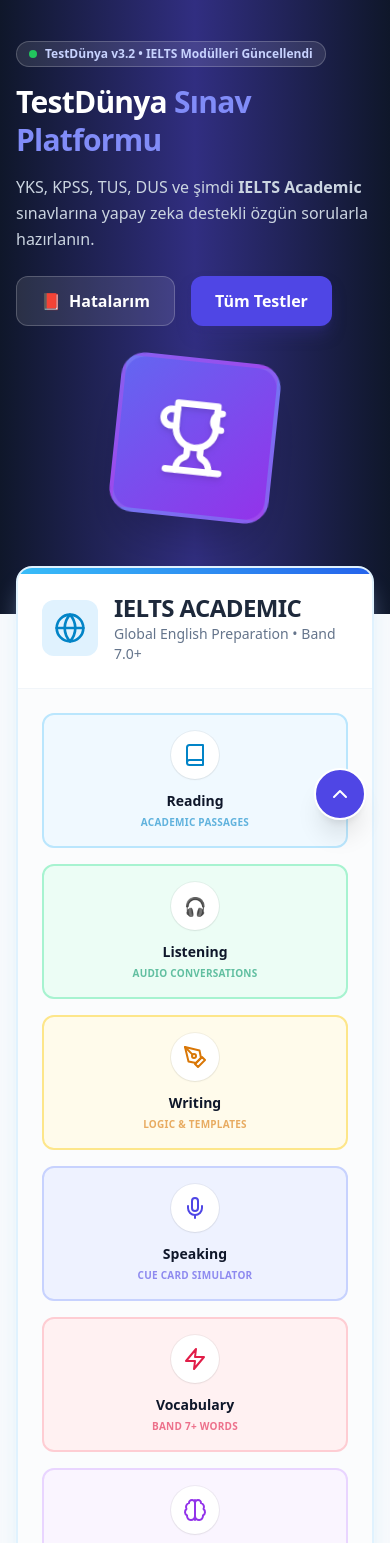
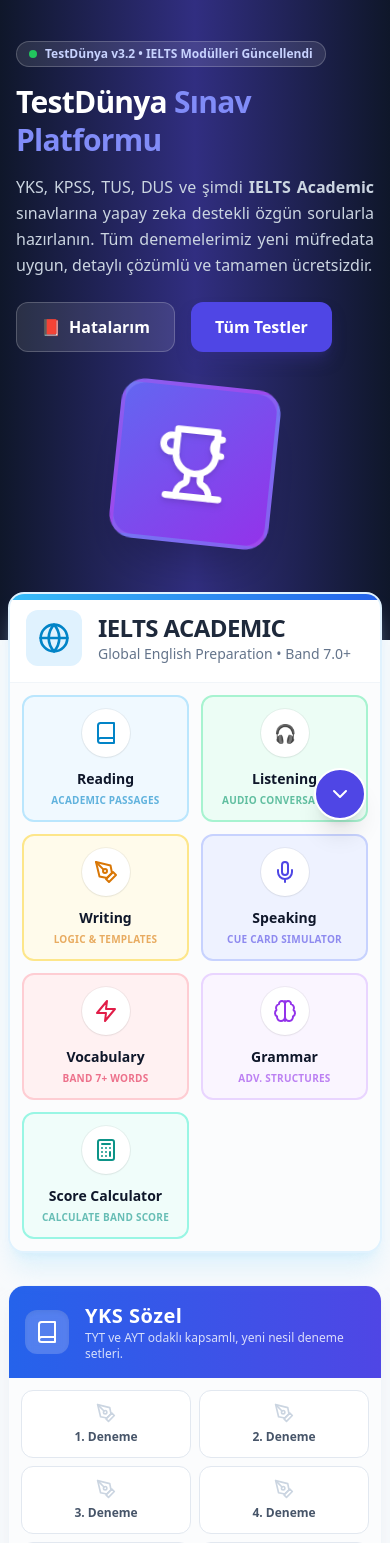
Before and after one commit to kuarkcoin/testdunya, a Next.js app: page / in a window 390 px wide. Shown: the top 1543 px of the page. Built offline with nearby package versions, Linux system fonts and the light colour scheme.

Commit message:
Update page.tsx

```diff
--- a/app/page.tsx
+++ b/app/page.tsx
@@ -53,9 +53,8 @@
 const Calculator = (props: React.SVGProps<SVGSVGElement>) => (
   <svg xmlns="http://www.w3.org/2000/svg" width="24" height="24" viewBox="0 0 24 24" fill="none" stroke="currentColor" strokeWidth="2" strokeLinecap="round" strokeLinejoin="round" {...props}><rect width="16" height="20" x="4" y="2" rx="2"/><line x1="8" x2="16" y1="6" y2="6"/><line x1="16" x2="16" y1="14" y2="18"/><path d="M16 10h.01"/><path d="M12 10h.01"/><path d="M8 10h.01"/><path d="M12 14h.01"/><path d="M8 14h.01"/><path d="M12 18h.01"/><path d="M8 18h.01"/></svg>
 );
-// Yeni: Yukarı Ok İkonu
 const ArrowUp = (props: React.SVGProps<SVGSVGElement>) => (
-  <svg xmlns="http://www.w3.org/2000/svg" width="24" height="24" viewBox="0 0 24 24" fill="none" stroke="currentColor" strokeWidth="2" strokeLinecap="round" strokeLinejoin="round" {...props}><path d="m18 15-6-6-6 6"/></svg>
+  <svg xmlns="http://www.w3.org/2000/svg" width="24" height="24" viewBox="0 0 24 24" fill="none" stroke="currentColor" strokeWidth="2" strokeLinecap="round" strokeLinejoin="round" {...props}><path d="m18 15-6-6-6 6" transform="rotate(180 12 12)" /></svg>
 );
 
 // --- SINAV AYARLARI ---
@@ -187,34 +186,28 @@
 export default function HomePage() {
   const [completed, setCompleted] = useState<CompletedExams>({});
 
-  // 1. VERİ OKUMA (GÜVENLİ PARSE)
+  // 1. GÜVENLİ VERİ OKUMA
   useEffect(() => {
     try {
       const savedData = localStorage.getItem('examTrackerData');
       if (savedData) {
         const parsed = JSON.parse(savedData);
-        // Basit bir tip kontrolü de ekleyebiliriz
         if (typeof parsed === 'object' && parsed !== null) {
           setCompleted(parsed);
         }
       }
     } catch (error) {
       console.error('localStorage veri okuma hatası:', error);
-      // Hata durumunda state'i sıfırla veya varsayılan bırak
       setCompleted({});
     }
   }, []);
 
   // 2. VERİ YAZMA (STATE DEĞİŞTİĞİNDE)
-  // Bu sayfa genellikle sadece okuma yapar ama yapıyı sağlam tutmak için
-  // completed değişirse kaydetme mantığını da ekliyoruz.
   useEffect(() => {
     try {
-      // Boş obje değilse veya initial load harici durumlarda kaydetmek isteyebilirsiniz.
-      // Ancak completed {} olsa bile kaydetmek (kullanıcı resetlediyse) gerekebilir.
-      // İlk render'da gereksiz yazmayı önlemek için kontrol eklenebilir ama
-      // modern tarayıcılarda bu işlem çok hızlıdır.
-      localStorage.setItem('examTrackerData', JSON.stringify(completed));
+      if (Object.keys(completed).length > 0) {
+        localStorage.setItem('examTrackerData', JSON.stringify(completed));
+      }
     } catch (e) {
       console.error('localStorage yazma hatası:', e);
     }
@@ -224,8 +217,9 @@
     <main className="min-h-screen bg-slate-50 font-sans text-slate-800">
 
       {/* --- HERO SECTION --- */}
-      <div className="bg-gradient-to-r from-slate-900 via-indigo-900 to-slate-900 text-white pb-24 pt-10 px-4 mb-8">
-        <div className="max-w-6xl mx-auto flex flex-col md:flex-row items-center justify-between gap-8">
+      {/* Güncelleme: max-w-7xl ve responsive padding */}
+      <div className="bg-gradient-to-r from-slate-900 via-indigo-900 to-slate-900 text-white pb-24 pt-10 px-4 md:px-8 mb-8">
+        <div className="max-w-7xl mx-auto flex flex-col md:flex-row items-center justify-between gap-8">
 
           <div className="space-y-4 md:w-2/3">
             <div className="inline-flex items-center gap-2 px-3 py-1 rounded-full bg-white/10 border border-white/20 text-xs font-semibold text-indigo-200">
@@ -239,8 +233,11 @@
             <h1 className="text-3xl md:text-5xl font-black tracking-tight leading-tight">
               TestDünya <span className="text-indigo-400">Sınav Platformu</span>
             </h1>
-            <p className="text-slate-300 text-base md:text-lg max-w-xl leading-relaxed">
+
+            {/* Güncelleme: text-justify ile sağ taraftaki boşlukları doldurma */}
+            <p className="text-slate-300 text-base md:text-lg max-w-2xl leading-relaxed text-justify">
               YKS, KPSS, TUS, DUS ve şimdi <strong>IELTS Academic</strong> sınavlarına yapay zeka destekli özgün sorularla hazırlanın.
+              Tüm denemelerimiz yeni müfredata uygun, detaylı çözümlü ve tamamen ücretsizdir.
             </p>
 
             <div className="flex flex-wrap gap-4 pt-2">
@@ -266,14 +263,15 @@
       </div>
 
       {/* --- MAIN CONTENT AREA --- */}
-      <div id="exams" className="max-w-6xl mx-auto px-4 -mt-20 space-y-10 pb-20 relative z-10">
+      {/* Güncelleme: max-w-7xl ve mobilde daha az padding (px-2) */}
+      <div id="exams" className="max-w-7xl mx-auto px-2 md:px-6 -mt-20 space-y-8 pb-20 relative z-10">
 
         {/* --- IELTS GLOBAL SECTION --- */}
         <section className="bg-white rounded-2xl shadow-xl shadow-sky-200/40 overflow-hidden border-2 border-sky-100 relative">
           <div className="absolute top-0 left-0 w-full h-1.5 bg-gradient-to-r from-sky-400 to-blue-600"></div>
 
           {/* Header */}
-          <div className="p-6 border-b border-slate-100 flex flex-col md:flex-row md:items-center justify-between gap-4">
+          <div className="p-4 md:p-6 border-b border-slate-100 flex flex-col md:flex-row md:items-center justify-between gap-4">
             <div className="flex items-center gap-4">
               <div className="p-3 bg-sky-100 text-sky-600 rounded-xl">
                 <Globe className="w-8 h-8" />
@@ -290,24 +288,22 @@
             </div>
           </div>
 
-          {/* IELTS Modules Grid - Responsive Ayarı Güncellendi */}
-          <div className="p-6 bg-slate-50/50 grid grid-cols-1 sm:grid-cols-2 lg:grid-cols-4 xl:grid-cols-7 gap-4">
+          {/* IELTS Modules Grid - Güncelleme: Mobilde p-3, Gap azaltıldı */}
+          <div className="p-3 md:p-6 bg-slate-50/50 grid grid-cols-2 lg:grid-cols-4 xl:grid-cols-7 gap-3 md:gap-4">
             {ieltsModules.map((module) => {
-              // Link Mantığı
               let linkHref = `/test/${module.id}`;
               if (module.id === 'ielts-speaking') linkHref = '/ielts/speaking';
               if (module.id === 'ielts-calculator') linkHref = '/ielts/calculator';
               if (module.id === 'ielts-listening') linkHref = '/ielts/listening';
               if (module.id === 'ielts-writing') linkHref = '/ielts/writing';
 
-              // Locked
               if (!module.active) {
                 return (
                   <div
                     key={module.id}
-                    className={`flex flex-col items-center justify-center p-4 rounded-xl border-2 ${module.bg} ${module.border} text-slate-400 cursor-not-allowed`}
+                    className={`flex flex-col items-center justify-center p-3 md:p-4 rounded-xl border-2 ${module.bg} ${module.border} text-slate-400 cursor-not-allowed`}
                     title="Yakında eklenecek"
-                    aria-disabled="true" // Erişilebilirlik
+                    aria-disabled="true"
                   >
                     <div className="mb-3 p-3 rounded-full bg-white/60 shadow-sm ring-1 ring-black/5">
                       <Lock className="w-6 h-6 opacity-70" />
@@ -318,12 +314,11 @@
                 );
               }
 
-              // Active
               return (
                 <Link
                   key={module.id}
                   href={linkHref}
-                  className={`flex flex-col items-center justify-center p-4 rounded-xl border-2 transition-all hover:-translate-y-1 hover:shadow-lg ${module.bg} ${module.border} ${module.color} h-full`}
+                  className={`flex flex-col items-center justify-center p-3 md:p-4 rounded-xl border-2 transition-all hover:-translate-y-1 hover:shadow-lg ${module.bg} ${module.border} ${module.color} h-full`}
                 >
                   <div className="mb-3 p-3 rounded-full bg-white shadow-sm ring-1 ring-black/5">
                     {module.icon}
@@ -343,7 +338,7 @@
             className="bg-white rounded-2xl shadow-xl shadow-slate-200/50 overflow-hidden border border-slate-100 transition-all hover:shadow-2xl hover:shadow-indigo-100/50"
           >
             {/* Header */}
-            <div className={`p-5 bg-gradient-to-r ${exam.gradient} text-white flex items-center justify-between`}>
+            <div className={`p-4 md:p-5 bg-gradient-to-r ${exam.gradient} text-white flex items-center justify-between`}>
               <div className="flex items-center gap-4">
                 <div className="p-2.5 bg-white/20 backdrop-blur-sm rounded-xl shadow-inner">
                   {exam.icon}
@@ -359,9 +354,9 @@
               </div>
             </div>
 
-            {/* Grid */}
-            <div className="p-6 bg-slate-50/50">
-              <div className="grid grid-cols-2 sm:grid-cols-4 md:grid-cols-5 lg:grid-cols-8 gap-3">
+            {/* Grid - Güncelleme: Mobilde p-3, Gap-2 */}
+            <div className="p-3 md:p-6 bg-slate-50/50">
+              <div className="grid grid-cols-2 sm:grid-cols-4 md:grid-cols-5 lg:grid-cols-8 gap-2 md:gap-3">
                 {Array.from({ length: exam.count }, (_, i) => i + 1).map((num) => {
                   const testLinkId = `${exam.prefix}-${num}`;
                   const isDone = (completed[exam.id] || []).includes(num);
@@ -402,7 +397,7 @@
                       key={num}
                       className="relative flex flex-col items-center justify-center py-3 px-2 rounded-xl border border-slate-100 bg-slate-50 text-slate-300 cursor-not-allowed overflow-hidden"
                       title="Bu test yakında eklenecektir."
-                      aria-disabled="true" // Erişilebilirlik
+                      aria-disabled="true"
                     >
                       <div className="mb-1.5 opacity-40">
                         <Lock className="w-5 h-5 text-slate-400" />
@@ -421,12 +416,14 @@
 
       {/* --- SEO & FEATURES SECTION --- */}
       <section className="bg-white border-t border-slate-100 py-16 px-4">
-        <div className="max-w-5xl mx-auto">
+        <div className="max-w-7xl mx-auto">
           <div className="text-center mb-12">
             <h2 className="text-3xl font-black text-slate-800 mb-4">Neden TestDünya?</h2>
-            <p className="text-slate-500 max-w-2xl mx-auto">
+            {/* Güncelleme: text-justify */}
+            <p className="text-slate-500 max-w-2xl mx-auto text-justify md:text-center">
               Sınavlara hazırlanırken ihtiyacınız olan her şey tek bir platformda.
-              YKS, KPSS, TUS, DUS ve şimdi <strong>IELTS</strong> ile dünya standartlarında ölçme ve değerlendirme.
+              YKS, KPSS, TUS, DUS ve şimdi <strong>IELTS</strong> ile dünya standartlarında ölçme ve değerlendirme sistemleri.
+              Tamamen ücretsiz, reklamsız ve kullanıcı dostu arayüz.
             </p>
           </div>
 
@@ -436,8 +433,9 @@
                 <Zap className="w-6 h-6" />
               </div>
               <h3 className="font-bold text-slate-800 mb-2">Hızlı ve Modern Arayüz</h3>
-              <p className="text-sm text-slate-600 leading-relaxed">
+              <p className="text-sm text-slate-600 leading-relaxed text-justify md:text-center">
                 Dikkat dağıtıcı reklamlardan arındırılmış, sadece başarı odaklı tasarım.
+                Sayfalar arası hızlı geçiş ve anlık sonuç görüntüleme.
               </p>
             </div>
 
@@ -446,8 +444,9 @@
                 <Target className="w-6 h-6" />
               </div>
               <h3 className="font-bold text-slate-800 mb-2">Akıllı Analiz</h3>
-              <p className="text-sm text-slate-600 leading-relaxed">
+              <p className="text-sm text-slate-600 leading-relaxed text-justify md:text-center">
                 Yanlış yaptığınız sorular "Hatalarım" bölümünde birikir, tekrar etmeniz için saklanır.
+                Gelişiminizi anlık olarak takip edebilirsiniz.
               </p>
             </div>
 
@@ -456,8 +455,9 @@
                 <Book className="w-6 h-6" />
               </div>
               <h3 className="font-bold text-slate-800 mb-2">Global Standartlar</h3>
-              <p className="text-sm text-slate-600 leading-relaxed">
+              <p className="text-sm text-slate-600 leading-relaxed text-justify md:text-center">
                 Türkiye'nin ulusal sınavlarının yanında artık global geçerliliği olan IELTS sınavlarına da hazırlanın.
+                Dünya genelindeki sınav formatlarına tam uyum.
               </p>
             </div>
           </div>
@@ -466,12 +466,12 @@
 
       {/* --- FOOTER --- */}
       <footer className="bg-slate-900 text-slate-400 py-12 px-4 border-t border-slate-800">
-        <div className="max-w-6xl mx-auto grid md:grid-cols-4 gap-8 text-sm mb-8">
+        <div className="max-w-7xl mx-auto grid md:grid-cols-4 gap-8 text-sm mb-8">
           <div className="col-span-1 md:col-span-2">
             <h4 className="text-white font-bold text-lg mb-4 flex items-center gap-2">
               <Trophy className="w-5 h-5 text-indigo-500" /> TestDünya
             </h4>
-            <p className="leading-relaxed mb-4 max-w-sm">
+            <p className="leading-relaxed mb-4 max-w-sm text-justify">
               Türkiye'nin en kapsamlı ücretsiz online sınav hazırlık platformu.
               TYT, AYT, KPSS, TUS, DUS ve <strong>IELTS</strong> sınavlarına hazırlanan öğrenciler için
               özenle hazırlanmış özgün deneme sınavları.
@@ -510,7 +510,7 @@
         </div>
       </footer>
 
-      {/* --- YUKARI ÇIK (GÜNCELLENDİ: DOĞRU İKON VE YÖN) --- */}
+      {/* --- YUKARI ÇIK --- */}
       <button
         aria-label="Scroll to top"
         onClick={() => window.scrollTo({ top: 0, behavior: 'smooth' })}
```
